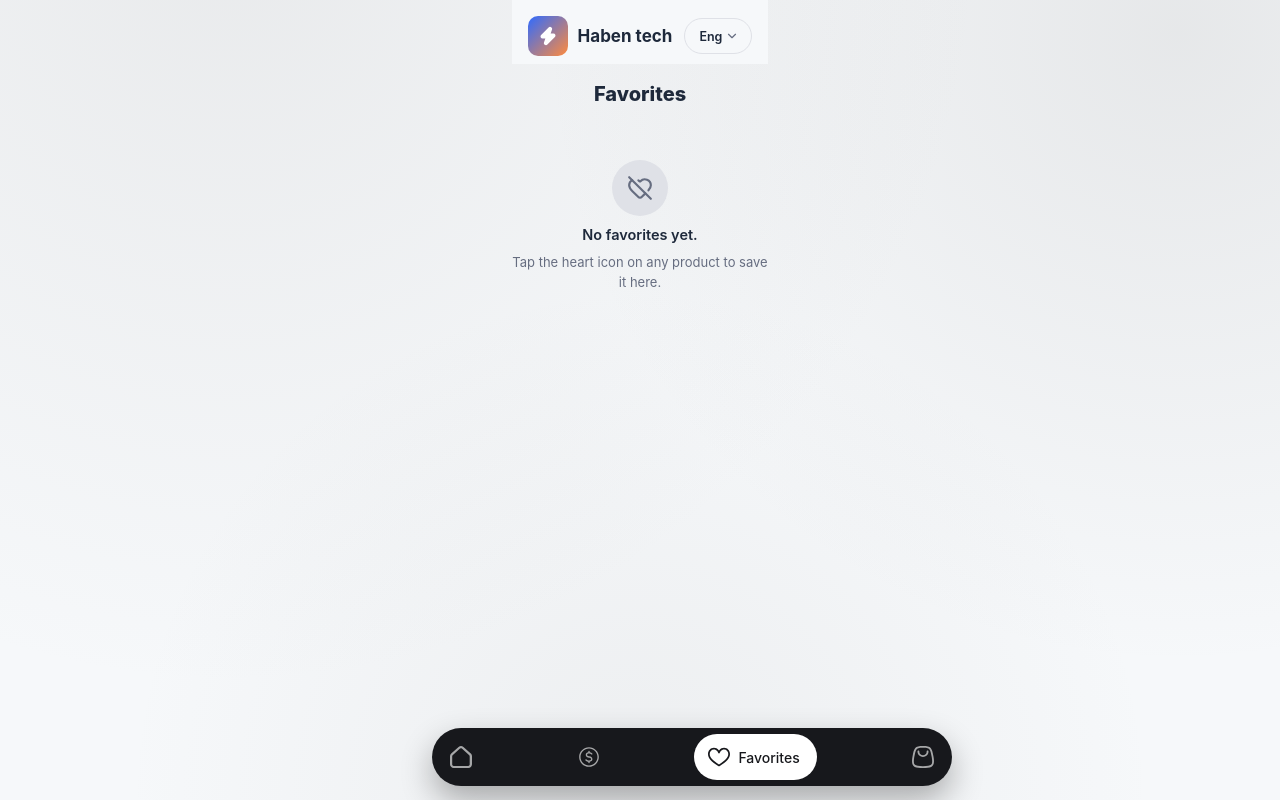
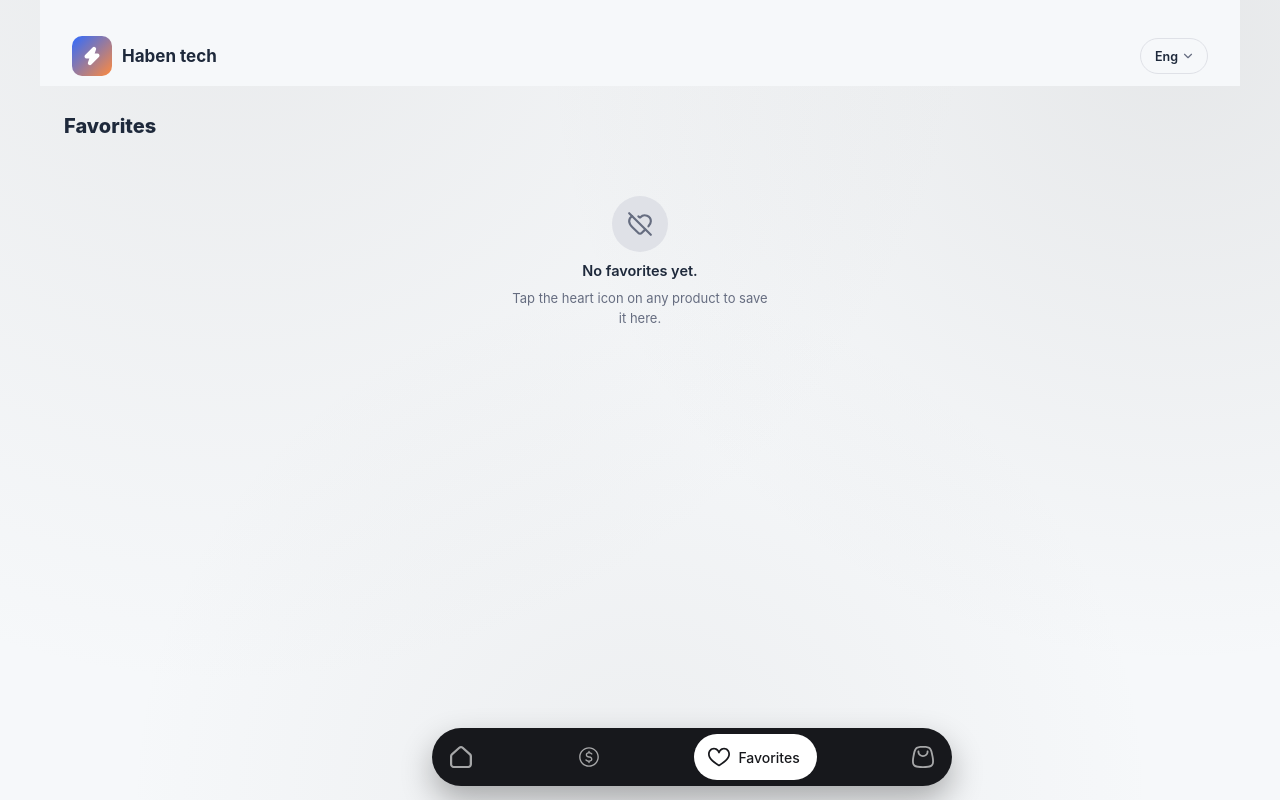
Before and after one commit to brexfolio/habentech, a Next.js app: page /favorites in a window 1280 px wide. Built offline with nearby package versions, Linux system fonts and the light colour scheme.

Commit message:
style(ui): fix header max-width and add top safe inset padding for back buttons on large devices

```diff
--- a/styles/admin.css
+++ b/styles/admin.css
@@ -24,11 +24,13 @@
 .admin-topnav {
   max-width: 1200px;
   margin: 0 auto;
-  padding: 20px 24px 0;
+  padding: calc(env(safe-area-inset-top, 0px) + 24px) 24px 10px;
   display: flex;
   align-items: center;
   justify-content: space-between;
   gap: 12px;
+  width: 100%;
+  box-sizing: border-box;
 }
 
 .admin-topnav__left {
@@ -112,10 +114,14 @@
 
 /* ---------- Dashboard layout ---------- */
 .admin-dashboard {
-  padding: 20px;
+  padding: calc(env(safe-area-inset-top, 0px) + 24px) 24px 24px;
   display: flex;
   flex-direction: column;
   gap: 28px;
+  max-width: 1200px;
+  margin: 0 auto;
+  width: 100%;
+  box-sizing: border-box;
 }
 
 /* ---------- Welcome Card ---------- */
@@ -561,11 +567,15 @@
 }
 
 .admin-page-header {
-  padding: 18px 18px 6px;
+  padding: calc(env(safe-area-inset-top, 0px) + 24px) 24px 10px;
   display: flex;
   align-items: center;
   justify-content: space-between;
   gap: 10px;
+  max-width: 1200px;
+  margin: 0 auto;
+  width: 100%;
+  box-sizing: border-box;
 }
 
 .admin-page-header__title {
--- a/styles/responsive.css
+++ b/styles/responsive.css
@@ -18,11 +18,11 @@
 /* ---------- 640px and up (Small Tablets & Landscape Phones) ---------- */
 @media (min-width: 640px) {
   .store-container {
-    max-width: 720px;
+    max-width: 1200px;
     margin-left: auto;
     margin-right: auto;
-    padding-left: 20px;
-    padding-right: 20px;
+    padding-left: 24px;
+    padding-right: 24px;
   }
 
   .store-header,
@@ -33,9 +33,38 @@
   .page-header,
   .order-card,
   .request-card {
-    max-width: 720px;
+    max-width: 1200px;
+    width: 100%;
     margin-left: auto;
     margin-right: auto;
+  }
+
+  .store-header {
+    padding-top: calc(env(safe-area-inset-top, 0px) + 28px);
+    padding-left: 24px;
+    padding-right: 24px;
+  }
+
+  .page-header {
+    padding-top: calc(env(safe-area-inset-top, 0px) + 28px);
+    padding-left: 24px;
+    padding-right: 24px;
+  }
+
+  .product-detail__topbar {
+    padding-top: calc(env(safe-area-inset-top, 0px) + 28px);
+    padding-left: 24px;
+    padding-right: 24px;
+  }
+
+  .admin-topnav {
+    padding-top: calc(env(safe-area-inset-top, 0px) + 28px);
+    padding-left: 28px;
+    padding-right: 28px;
+  }
+
+  .admin-dashboard {
+    padding-top: calc(env(safe-area-inset-top, 0px) + 28px);
   }
 
   .bottom-nav {
@@ -58,9 +87,9 @@
 /* ---------- 768px and up (iPads, Portrait Tablets & Foldables) ---------- */
 @media (min-width: 768px) {
   .store-container {
-    max-width: 960px;
-    padding-left: 24px;
-    padding-right: 24px;
+    max-width: 1200px;
+    padding-left: 28px;
+    padding-right: 28px;
   }
 
   .store-header,
@@ -71,7 +100,15 @@
   .page-header,
   .order-card,
   .request-card {
-    max-width: 960px;
+    max-width: 1200px;
+  }
+
+  .store-header {
+    padding-top: calc(env(safe-area-inset-top, 0px) + 32px);
+  }
+
+  .admin-topnav {
+    padding-top: calc(env(safe-area-inset-top, 0px) + 32px);
   }
 
   .product-grid {
@@ -89,9 +126,9 @@
 
   /* Product Detail Page Split View on Tablets/iPads */
   .product-detail {
-    max-width: 960px;
+    max-width: 1200px;
     margin: 0 auto;
-    padding: 24px 24px 120px;
+    padding: calc(env(safe-area-inset-top, 0px) + 32px) 28px 120px;
     display: grid;
     grid-template-columns: 1fr 1fr;
     gap: 28px;
@@ -113,7 +150,7 @@
   .product-detail__topbar {
     position: relative;
     background: transparent;
-    padding: 0 0 16px 0;
+    padding: calc(env(safe-area-inset-top, 0px) + 12px) 0 16px 0;
   }
 
   .product-detail__icon-btn {
@@ -131,15 +168,15 @@
 
   /* Admin Dashboard & Admin Cards Layout */
   .admin-container {
-    max-width: 960px;
+    max-width: 1200px;
     margin: 0 auto;
     padding: 24px;
   }
 
   .admin-dashboard {
-    max-width: 960px;
+    max-width: 1200px;
     margin: 0 auto;
-    padding: 28px;
+    padding: calc(env(safe-area-inset-top, 0px) + 32px) 28px 28px;
   }
 
   .admin-stat-grid {
@@ -182,7 +219,7 @@
 /* ---------- 1024px and up (iPad Pro, Laptops & Desktop Views) ---------- */
 @media (min-width: 1024px) {
   .store-container {
-    max-width: 1140px;
+    max-width: 1200px;
     padding-left: 32px;
     padding-right: 32px;
   }
@@ -195,7 +232,23 @@
   .page-header,
   .order-card,
   .request-card {
-    max-width: 1140px;
+    max-width: 1200px;
+  }
+
+  .store-header {
+    padding-top: calc(env(safe-area-inset-top, 0px) + 36px);
+    padding-left: 32px;
+    padding-right: 32px;
+  }
+
+  .admin-topnav {
+    padding-top: calc(env(safe-area-inset-top, 0px) + 36px);
+    padding-left: 32px;
+    padding-right: 32px;
+  }
+
+  .admin-dashboard {
+    padding-top: calc(env(safe-area-inset-top, 0px) + 36px);
   }
 
   .product-grid {
@@ -206,7 +259,7 @@
   }
 
   .product-detail {
-    max-width: 1140px;
+    max-width: 1200px;
     grid-template-columns: 500px 1fr;
     gap: 36px;
   }
@@ -220,11 +273,11 @@
   }
 
   .admin-container {
-    max-width: 1140px;
+    max-width: 1200px;
   }
 
   .admin-dashboard {
-    max-width: 1140px;
+    max-width: 1200px;
   }
 
   .admin-stat-grid {
--- a/styles/store.css
+++ b/styles/store.css
@@ -31,14 +31,16 @@
   top: 0;
   z-index: 20;
   background: var(--store-bg);
-  padding: 16px 16px 8px;
+  padding: calc(env(safe-area-inset-top, 0px) + 20px) 20px 10px;
   display: flex;
   align-items: center;
   justify-content: space-between;
   gap: 12px;
   max-width: 1200px;
+  width: 100%;
   margin-left: auto;
   margin-right: auto;
+  box-sizing: border-box;
 }
 
 .store-header__brand {
@@ -572,8 +574,8 @@
   display: flex;
   align-items: center;
   justify-content: space-between;
-  padding: 14px 16px;
-  background: linear-gradient(to bottom, rgba(0, 0, 0, 0.35), transparent);
+  padding: calc(env(safe-area-inset-top, 0px) + 20px) 20px 12px;
+  background: linear-gradient(to bottom, rgba(0, 0, 0, 0.45), transparent);
 }
 
 .product-detail__topbar--solid {
@@ -925,7 +927,10 @@
 
 /* ---------- Favorites / Orders pages ---------- */
 .page-header {
-  padding: 18px 16px 6px;
+  padding: calc(env(safe-area-inset-top, 0px) + 22px) 20px 10px;
+  max-width: 1200px;
+  margin-left: auto;
+  margin-right: auto;
 }
 
 .page-header__title {
```
